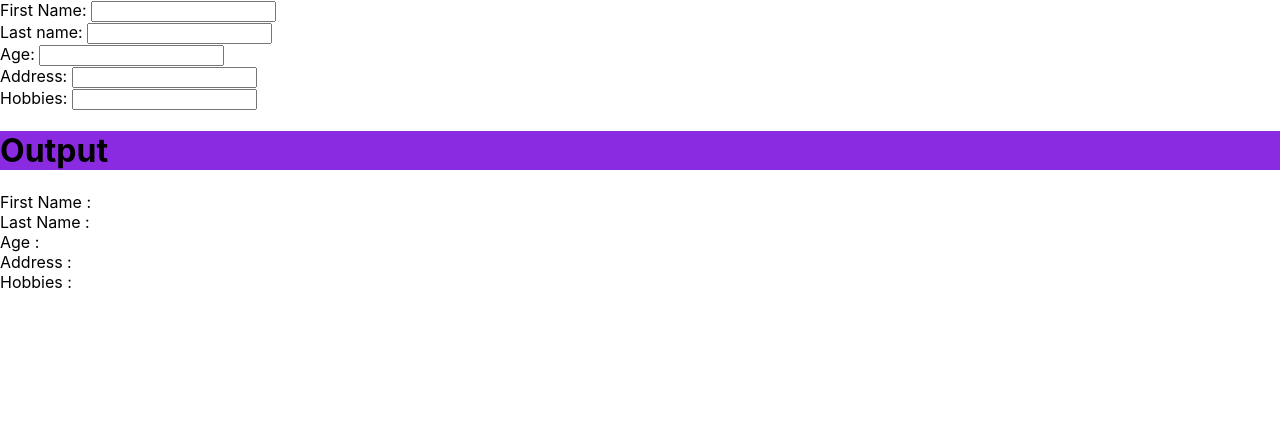
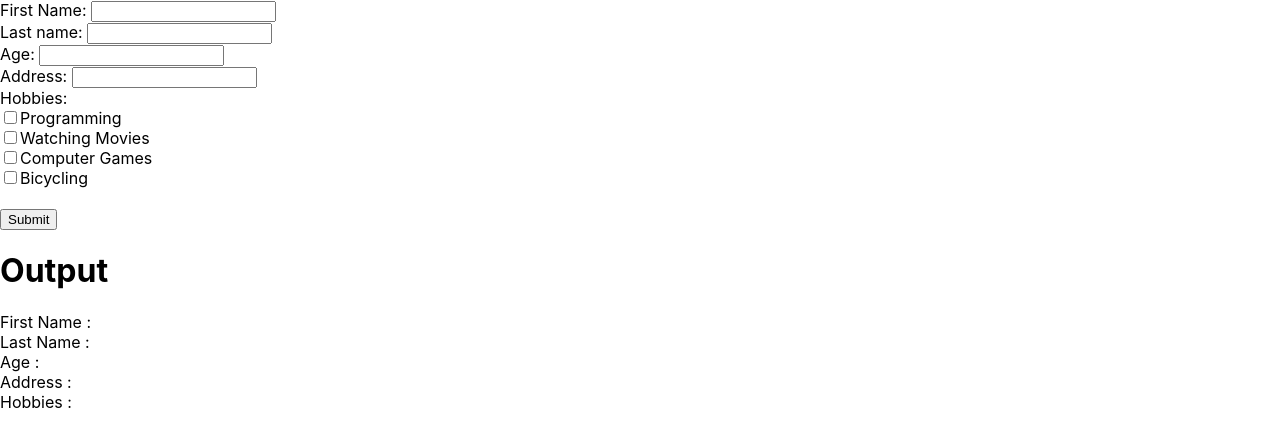
Before and after one commit to RickF71/react-code, a React (Create React App) app: page / in a window 1280 px wide. Shown: the top 446 px of the page. Built offline with nearby package versions, Linux system fonts and the light colour scheme.

Commit message:
react parent child fixes

```diff
--- a/package.json
+++ b/package.json
@@ -38,5 +38,8 @@
       "last 1 firefox version",
       "last 1 safari version"
     ]
+  },
+  "devDependencies": {
+    "gh-pages": "^3.2.3"
   }
 }
--- a/src/component/ParentToChild.js
+++ b/src/component/ParentToChild.js
@@ -1,4 +1,4 @@
-import React, {useState} from 'react';
+import React, {Component, useState} from 'react';
 import ChildComponent from './ChildComponent';
 
 function ParentToChild({props}) {
@@ -14,6 +14,19 @@
     const addressChange = (e) => {setAddress(e.target.value);}
     const hobbiesChange = (e) => {setHobbies(e.target.value);}
 
+    const [isChecked, setIsChecked] = useState(false);
+    const [isChecked2, setIsChecked2] = useState(false);
+    const [isChecked3, setIsChecked3] = useState(false);
+    const [isChecked4, setIsChecked4] = useState(false);
+
+    const handleOnChange = () => {setIsChecked(!isChecked);};
+    const handleOnChange2 = () => {setIsChecked2(!isChecked2);};
+    const handleOnChange3 = () => {setIsChecked3(!isChecked3);};
+    const handleOnChange4 = () => {setIsChecked4(!isChecked4);};
+
+    function toChild() {
+
+    }
 
     return (
         <div>
@@ -32,9 +45,63 @@
             <label for="address">Address: </label>
             <input onChange={addressChange} value={address}></input>
             <br />
+
             <label for="hobbies">Hobbies: </label>
-            <input onChange={hobbiesChange} value={hobbies}></input>
-            {/* <button onClick={() => toChild()}>Submit</button>  */}
+            {/* <input onChange={hobbiesChange} value={hobbies}></input> */}
+            <br />
+
+            <div className="hobby">
+                <input
+                type="checkbox"
+                id="fruit"
+                name="fruit"
+                value="Programming"
+                checked={isChecked}
+                onChange={handleOnChange}
+                />
+                Programming
+            </div>
+
+            <div className="hobby">
+                <input
+                type="checkbox"
+                id="hobby2"
+                name="hobby2"
+                value="Watching Movies"
+                checked={isChecked2}
+                onChange={handleOnChange2}
+                />
+                Watching Movies
+            </div>
+
+            <div className="hobby">
+                <input
+                type="checkbox"
+                id="hobby3"
+                name="hobby3"
+                value="Computer Games"
+                checked={isChecked3}
+                onChange={handleOnChange3}
+                />
+                Computer Games
+            </div>
+
+            <div className="hobby">
+                <input
+                type="checkbox"
+                id="hobby4"
+                name="hobby4"
+                value="Bicycling"
+                checked={isChecked4}
+                onChange={handleOnChange4}
+                />
+                Bicycling
+            </div>
+
+            <br />
+
+            <button onClick={() => toChild()}>Submit</button>
+
             <ChildComponent
                 firstName={firstName}
                 lastName={lastName}
--- a/src/index.js
+++ b/src/index.js
@@ -16,9 +16,6 @@
   <React.StrictMode>
 
     <App />
-    {/* <Calculator /> */}
-    {/* <CalculatorOutput /> */}
-
 
 
   </React.StrictMode>,
```
Also changed, not shown: src/App.js (+11 -7 lines), src/component/Calculator.js (+15 -24 lines), 1 other file (tests, documents, lock files or other folders).
